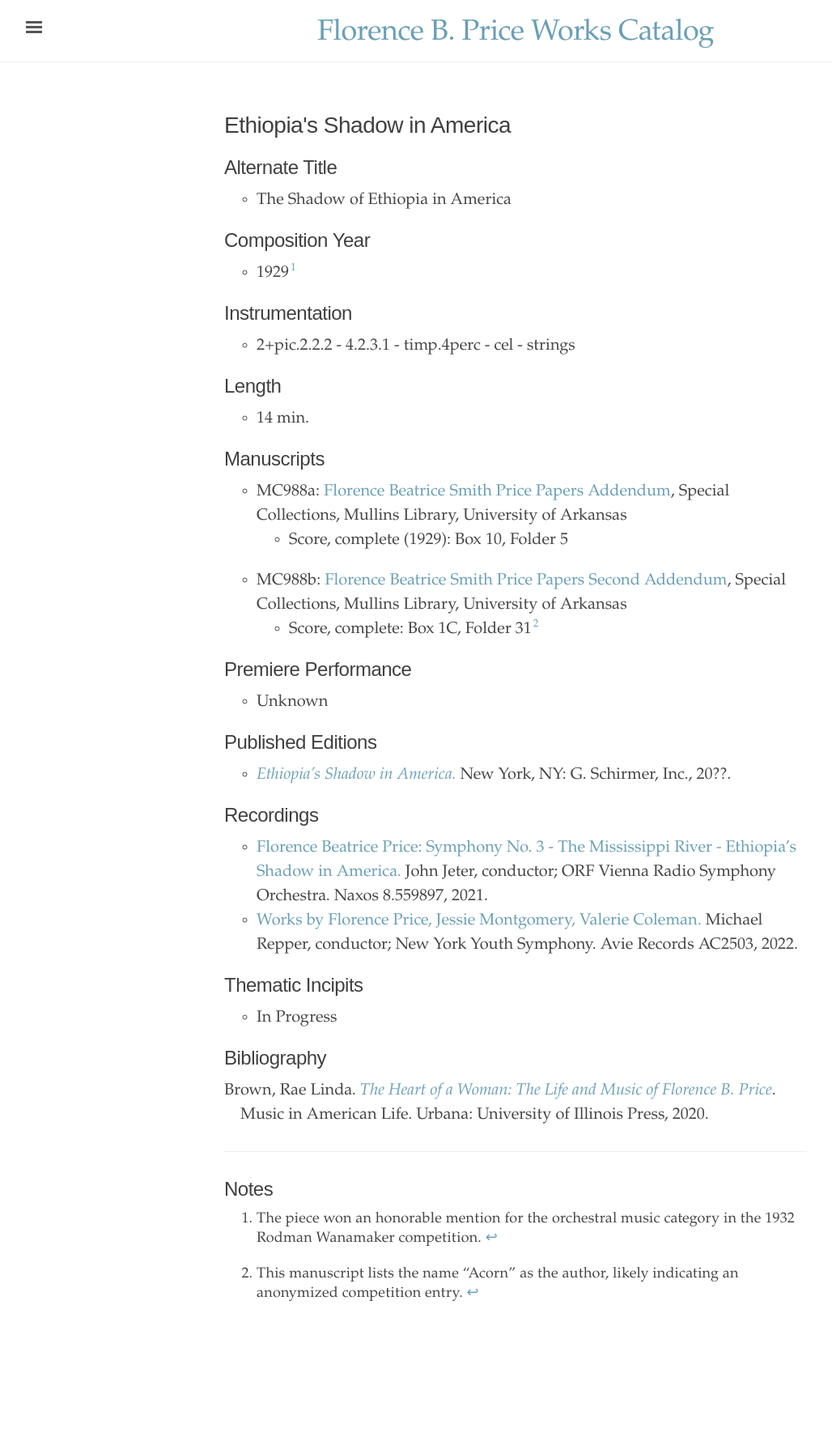
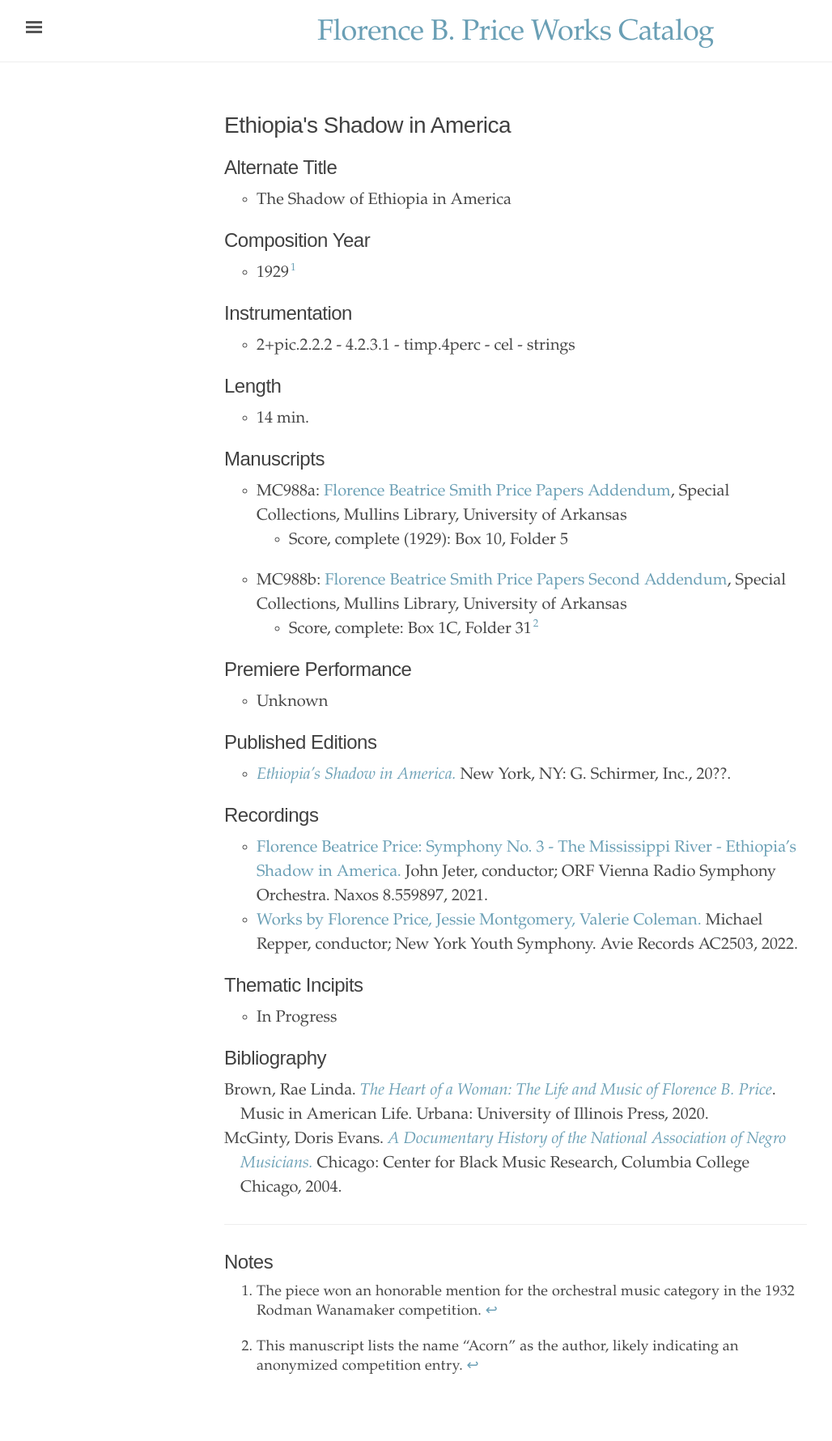
Before and after one commit to dwshadle/florence-price-catalog, a Jekyll site: the page built from _texts/price-ethiopias_shadow.md, in a window 1280 px wide. Shown: the whole page at 81% size, without its empty margins (3-1031 px from the left). Built offline with Jekyll 4.4.1, drawn with Linux system fonts in a browser that asks for light colours; before the commit the page ends 1690 px from its top, so only the background shows below that.

Commit message:
Update price-ethiopias_shadow.md

```diff
--- a/_texts/price-ethiopias_shadow.md
+++ b/_texts/price-ethiopias_shadow.md
@@ -39,6 +39,7 @@ permalink: /price-ethiopias-shadow/
 
 ## Bibliography
 1. Brown, Rae Linda. <a href="https://www.worldcat.org/title/1122800180" target="_blank">*The Heart of a Woman: The Life and Music of Florence B. Price*</a>. Music in American Life. Urbana: University of Illinois Press, 2020.
+2. McGinty, Doris Evans. <a href="https://www.worldcat.org/title/54778506" target="_blank">*A Documentary History of the National Association of Negro Musicians.*</a> Chicago: Center for Black Music Research, Columbia College Chicago, 2004.
 {:.bibliography}
 
 ---
```
